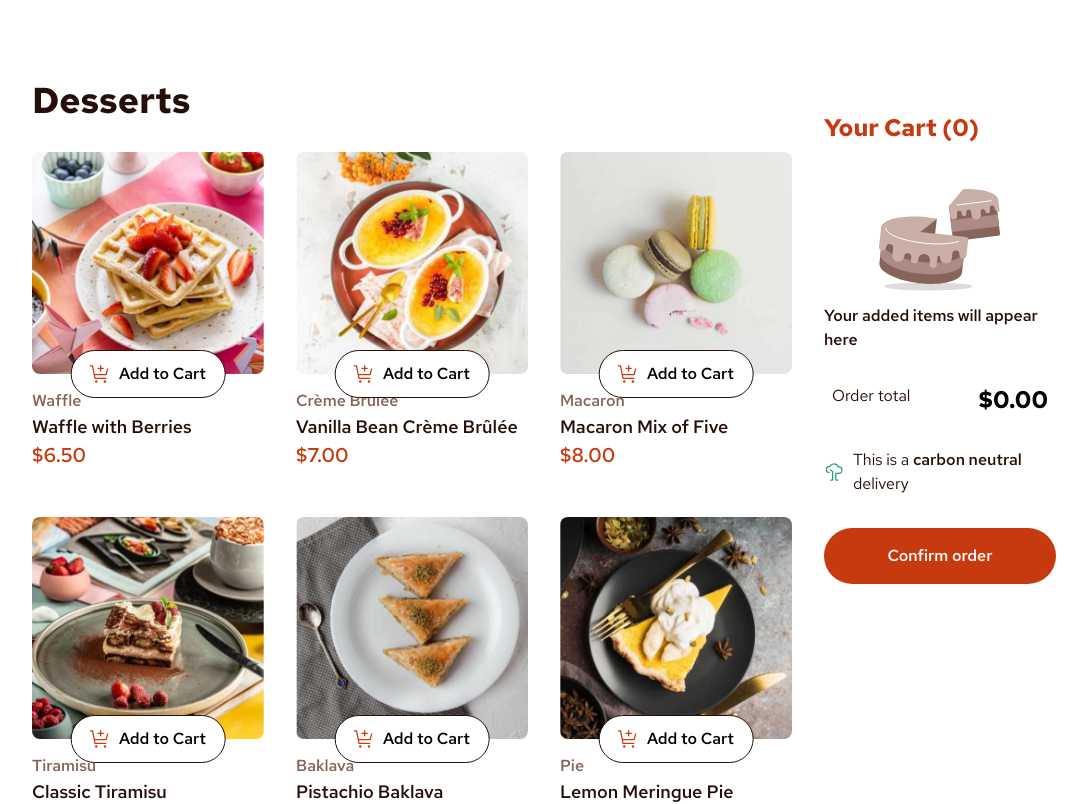
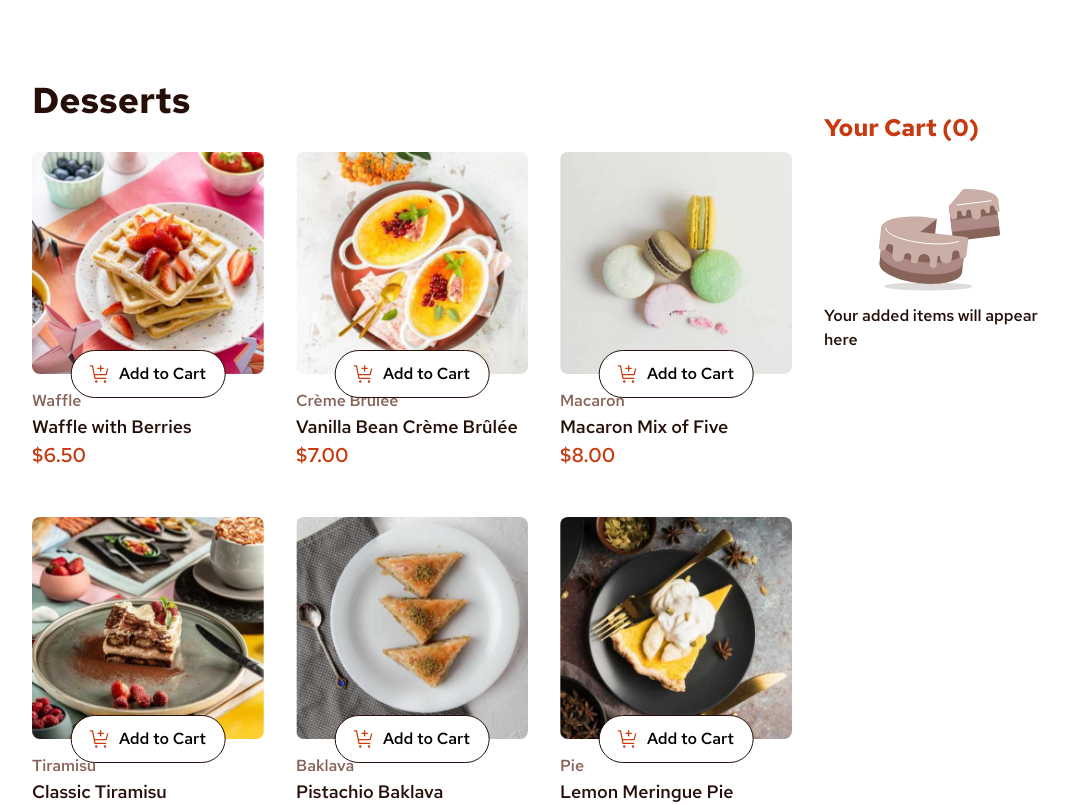
Before and after one commit to Zeke-Cachi/FEM_product_list_with_cart_main, a React (Vite) app: page / in a window 1280 px wide. Shown: the top 804 px of the page, without its empty margins (96-1183 px from the left). Built offline with nearby package versions, Linux system fonts and the light colour scheme.

Commit message:
added hidden elements i forgot

```diff
--- a/src/components/Cart.tsx
+++ b/src/components/Cart.tsx
@@ -39,7 +39,11 @@ const Cart: React.FC<{
           ))}
         </div>
       )}
-      <div className="flex justify-between px-2 mt-12 lg:mt-8">
+      <div
+        className={`justify-between px-2 mt-12 lg:mt-8 ${
+          cartItems.length === 0 ? "hidden" : "flex"
+        }`}
+      >
         <p className="text-project_rose_900">Order total</p>
         <h4 className="text-2xl font-bold">
           $
@@ -48,7 +52,11 @@ const Cart: React.FC<{
             .toFixed(2)}
         </h4>
       </div>
-      <div className="flex gap-2 my-8 justify-center text-project_rose_900">
+      <div
+        className={`gap-2 my-8 justify-center text-project_rose_900 ${
+          cartItems.length === 0 ? "hidden" : "flex"
+        }`}
+      >
         <img src={carbonNeutralImg} alt="carbon neutral icon" />
         <p>
           This is a <span className="font-semibold">carbon neutral</span>{" "}
@@ -57,8 +65,10 @@ const Cart: React.FC<{
       </div>
       <button
         onClick={() => checkEmptyCart()}
-        className="h-14 w-full mx-auto bg-project_red
-              rounded-full font-semibold flex justify-center items-center gap-2 border-solid border-project_rose_900 text-white"
+        className={`h-14 w-full mx-auto bg-project_red
+              rounded-full font-semibold justify-center items-center gap-2 border-solid border-project_rose_900 text-white ${
+                cartItems.length === 0 ? "hidden" : "flex"
+              }`}
       >
         Confirm order
       </button>
--- a/vite.config.ts
+++ b/vite.config.ts
@@ -4,5 +4,8 @@ import react from "@vitejs/plugin-react";
 // https://vitejs.dev/config/
 export default defineConfig({
   plugins: [react()],
-  base: "https://Zeke-Cachi.github.io/FEM_product_list_with_cart_main",
+  base: "/FEM_product_list_with_cart_main/",
+  resolve: {
+    extensions: [".js", ".ts", ".jsx", ".tsx"],
+  },
 });
```
